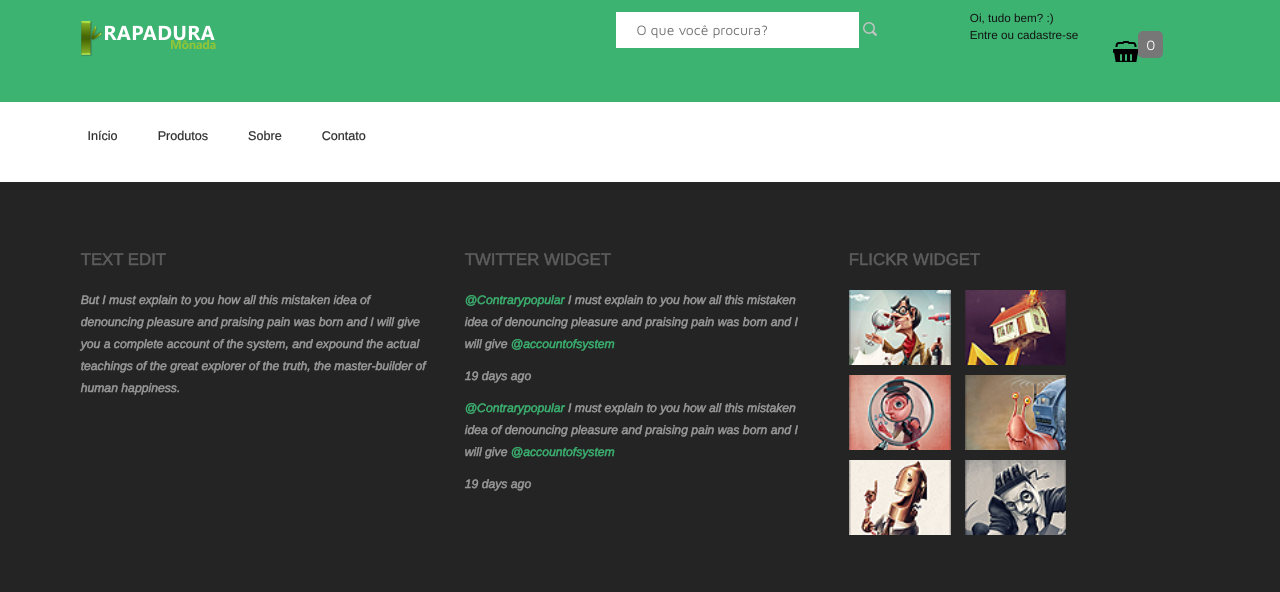
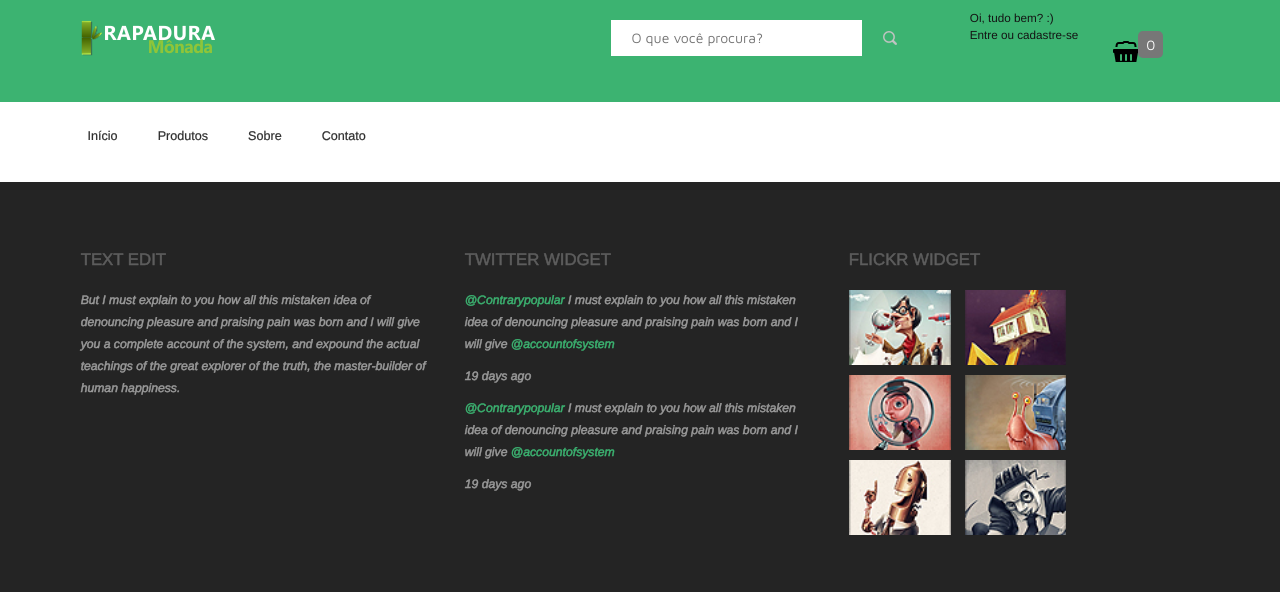
Before and after one commit to covarala/udemy, a CodeIgniter app: page /udemy/index.php/clientes/index in a window 1280 px wide. Shown: the top 592 px of the page. Run offline with CodeIgniter, Linux system fonts and the light colour scheme; data that the repository does not hold is empty.

Commit message:
css updates
updates

```diff
--- a/assets/frontend/web/css/style.css
+++ b/assets/frontend/web/css/style.css
@@ -233,8 +233,8 @@ h4.style{
 .web_search{
 	position: relative;
 	float:right;
-	width: 28.33333%;
-	padding: 12px 10px;
+	width: 50%;
+	padding: 20px 5px;
 }
 /*---*/
 .web_search form{
@@ -244,7 +244,7 @@ h4.style{
 	transition: all 0.3s ease-in-out;
 }
 .web_search form:active,.web_search form:hover{
-	background: #ffffff;
+	background: #242424;
 	-webkit-transition-property: width;
 	-moz-transition-property: width;
 	-ms-transition-property: width;
@@ -265,17 +265,17 @@ h4.style{
 	color: #333333;
 }
 .web_search:hover input[type="submit"]{
-	background: url(../images/search-icon.png) no-repeat 0px 4px;
+	background: url(../images/search-icon.png) no-repeat 17px 10px;
 }
 .web_search input[type="submit"]{
-	background: url(../images/search-icon.png) no-repeat 0px 4px;
+	background: url(../images/search-icon.png) no-repeat 17px 10px;
 	border: #ffffff;
-	width: 25px;
-	height: 25px;
+	width: 40px;
+	height: 35px;
 	cursor: pointer;
 }
 .web_search input[type="submit"]:hover{
-	background: url(../images/search-icon.png) no-repeat 0px 4px;
+	background: url(../images/search-icon.png) no-repeat 17px 10px;
 }
 /* start header_btm */
 .header_btm{
@@ -1870,7 +1870,7 @@ span.color7{
 		width:95%;
 	}
 	.web_search {
-		width: 26.33333%;
+		width: 22.7%;
 	}
 	ul.news li .desc {
 		width: 78.33333%;
```
Also changed, not shown: assets/frontend/web/images/logo.png.
